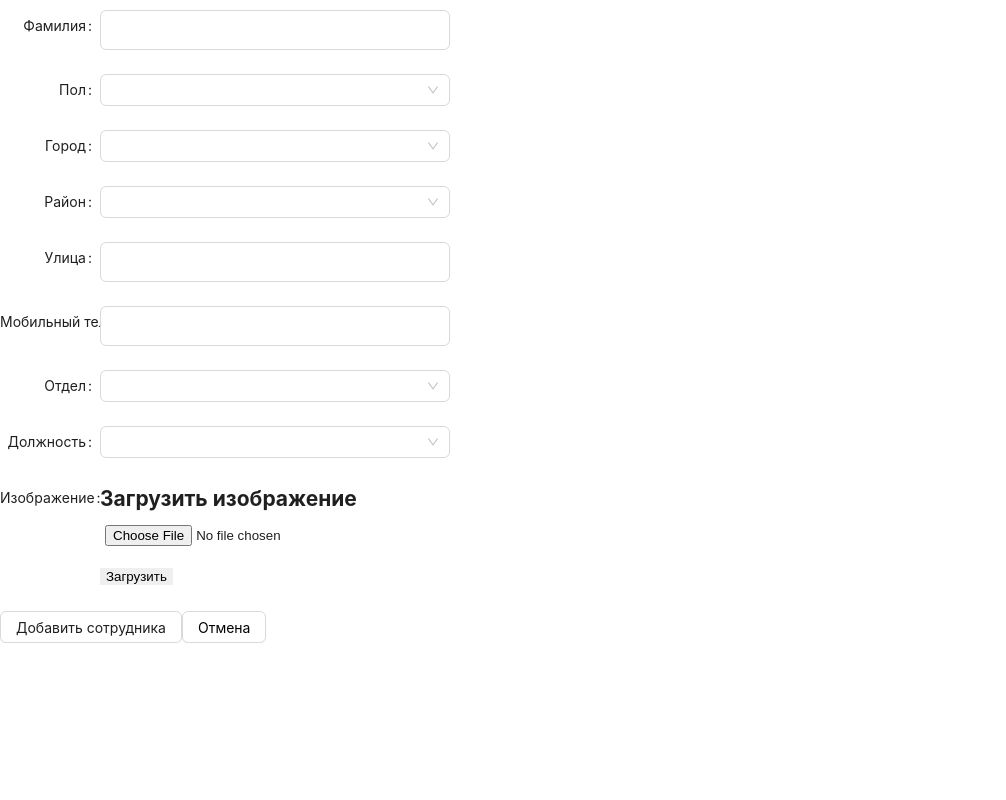
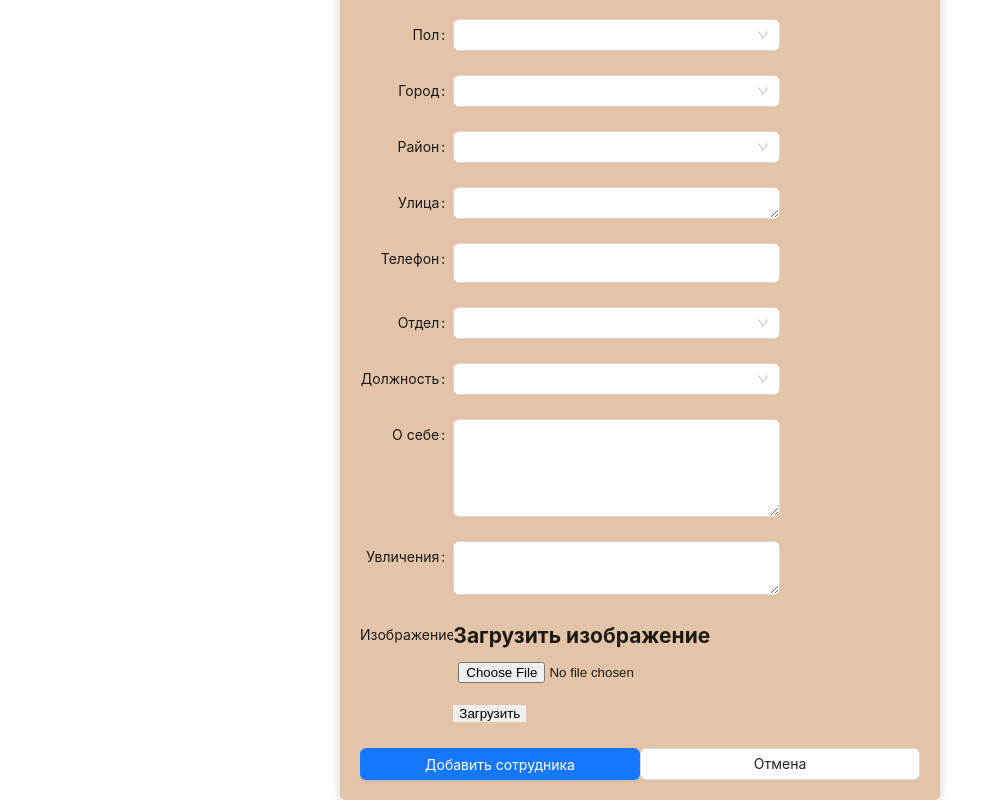
Before and after one commit to LifeLiker1/IS, a React (Create React App) app in the folder front/: page /newEmployee in a window 1280 px wide. Shown: the part 204-1004 px from the top of the page, without its empty margins (0-1006 px from the left). Before the commit the page ends 847 px from the top, so only its background shows below. Built offline with nearby package versions, Linux system fonts and the light colour scheme.

Commit message:
поправлена форма регистрации нового сотрудника, исправлена ошибка с вводом улицы проживания, добавлены пункты О себе и Хобби

```diff
--- a/front/src/Pages/EmployeePage/EmployeePage.jsx
+++ b/front/src/Pages/EmployeePage/EmployeePage.jsx
@@ -68,7 +68,7 @@ const EmployeeDetails = () => {
           <p>Имя - {employee.name}</p>
           <p>Фамилия - {employee.surname} </p>
           <p>Пол - {employee.sex}</p>
-          <p>Адрес проживания - {employee.city} </p>
+          <p>Адрес проживания - {`${employee.address.city}, ${employee.address.district}, ${employee.street}`}</p>
           <p>Мобильный - {employee.mobilePhone}</p>
           <p>Департамент - {employee.departament} </p>
           <p>Должность - {employee.position} </p>
@@ -88,7 +88,7 @@ const EmployeeDetails = () => {
         </div>
         <div className="right_column"></div>
       </div>
-      <Button onClick={firedEmployee}>Уволить сотрудника</Button>
+      <Button type="primary" danger onClick={firedEmployee}>Уволить сотрудника</Button>
       <CancelButton />
     </div>
   );
--- a/front/src/Pages/New Employee/NewEmployee.jsx
+++ b/front/src/Pages/New Employee/NewEmployee.jsx
@@ -6,6 +6,7 @@ import InputMask from "react-input-mask";
 
 import { Button, Form, Input, TreeSelect } from "antd";
 import ImageUpload from "../../Functions/ImageUpload"; // Импортируем компонент ImageUpload
+import TextArea from "antd/es/input/TextArea";
 
 function MyComponent() {
   const navigate = useNavigate();
@@ -15,7 +16,8 @@ function MyComponent() {
     name: "",
     surname: "",
     sex: "",
-    address: { city: "", district: "", street: "" },
+    address: { city: "", district: "" },
+    street: "",
     mobilePhone: "",
     departament: "",
     position: "",
@@ -55,7 +57,7 @@ function MyComponent() {
 
     await AddEmployee(); // Отправляем данные в функцию AddEmployee
 
-    // navigate("/employees");
+    navigate("/employees");
   };
 
   const handleChange = (e) => {
@@ -192,13 +194,19 @@ function MyComponent() {
           />
         </Form.Item>
         <Form.Item label="Улица">
-          <Input
-            name="street"
+          <TextArea
+            rows={1}
             value={formData.address.street}
-            onChange={handleChange}
+            onChange={(e) => {
+              const value = e.target.value;
+              setFormData({
+                ...formData,
+                street: value,
+              });
+            }}
           />
         </Form.Item>
-        <Form.Item label="Мобильный телефон">
+        <Form.Item label="Телефон">
           <InputMask
             mask="+7 (999) 999-99-99"
             maskChar="*"
@@ -255,16 +263,48 @@ function MyComponent() {
             }}
           />
         </Form.Item>
+        <Form.Item label="О себе :">
+          <TextArea
+            rows={4}
+            value={formData.about}
+            onChange={(e) => {
+              const value = e.target.value;
+              setFormData({
+                ...formData,
+                about: value,
+              });
+            }}
+          />
+        </Form.Item>
+        <Form.Item label="Увличения :">
+          <TextArea
+            rows={2}
+            value={formData.hobbies}
+            onChange={(e) => {
+              const value = e.target.value;
+              setFormData({
+                ...formData,
+                hobbies: value,
+              });
+            }}
+          />
+        </Form.Item>
         <Form.Item label="Изображение">
           <ImageUpload onImageUpload={handleImageUpload} />
         </Form.Item>
+        <div className="button-container">
+          <Button
+            type="primary"
+            className="Add_employee"
+            onClick={handleSubmit}
+          >
+            Добавить сотрудника
+          </Button>
+          <Button className="Diss_employee" href="/employee">
+            Отмена
+          </Button>
+        </div>
       </Form>
-      <Button className="Add_employee" onClick={handleSubmit}>
-        Добавить сотрудника
-      </Button>
-      <Button className="Diss_employee" href="/">
-        Отмена
-      </Button>
     </>
   );
 }
@@ -276,3 +316,5 @@ export const CancelButton = () => (
 );
 
 export default MyComponent;
+
+// Lorem ipsum dolor sit amet consectetur adipisicing elit. Omnis ipsa labore, porro numquam, harum laborum mollitia ducimus, provident corrupti ut magni quas! Ratione sapiente dolorem tempore est. Temporibus, dolorem quia!
--- a/front/src/Pages/New Employee/NewEmployee.scss
+++ b/front/src/Pages/New Employee/NewEmployee.scss
@@ -1,55 +1,55 @@
+
 .main_form {
-    margin-top: 150px;
-//     width: 1000px;
-//     display: flex;
-//     flex-direction: column;
-//     align-items: center; // Центрирование по горизонтали
-//     justify-content: center; // Центрирование по вертикали
-//     background-color: red;
+  margin-top: 75px !important;
+  max-width: 400px;
+  margin: 0 auto;
+  padding: 20px;
+  background-color: #e3c4a8;
+  border-radius: 5px;
+  box-shadow: 0 0 10px rgba(0, 0, 0, 0.2);
 
-    // .head {
-    //   text-align: center;
-    //   margin-bottom: 100px;
-    // }
+  .about_employee {
+    background-color: #fff;
+    display: flex;
+    justify-content: space-between;
+    padding: 10px;
+    border-radius: 5px;
+    margin-bottom: 20px;
 
-    // .colums {
-    //   display: flex;
-    //   flex-direction: row;
-    //   align-items: center;
-    //   justify-content: space-around;
+    .bio_container,
+    .hob_container {
+      width: 48%; // Разделение на две колонки с небольшим отступом
+      padding: 10px;
+      border: 2px solid #000000;
+      border-radius: 5px;
+    }
 
-    //   .left_column {
-    //     width: 300px;
-    //     height: 300px;
-    //     background-color: yellow;
+    .bio_container {
+      background-color: #f0f0f0;
+    }
 
-    //     .img {
-    //       width: 300px;
-    //       height: 300px;
-    //     }
-    //   }
+    .hob_container {
+      background-color: #f9f9f9;
+    }
 
-    //   .right_column {
-    //     width: 50%;
-    //   }
-    // }
-
-    // .field_inp {
-    //   width: auto;
-    // }
   }
 
-  .Diss_employee{
-    color: black;
-  }
-  .Diss_employee:hover{
-    transition: (0.75s);
-    color: black;
-    background-color: red;
+  .form-item {
+    margin-bottom: 20px;
+    .ant-form-item-label {
+      text-align: left;
+    }
   }
 
-  .Add_employee:hover{
-    transition: (0.75s);
-    color: black;
-    background-color: rgb(2, 171, 2);
+  .button-container {
+    display: flex;
+    align-items: center;
+    justify-content: space-between;
+
+    .Diss_employee,
+    .Add_employee {
+      flex: 1;
+    }
+
   }
+}
--- a/front/src/Pages/hr.jsx
+++ b/front/src/Pages/hr.jsx
@@ -28,12 +28,14 @@ const HR = () => {
 
   // Функция для фильтрации сотрудников по отделу
   const filteredEmployees = selectedDepartament
-    ? employees.filter((employee) => employee.departament === selectedDepartament)
+    ? employees.filter(
+        (employee) => employee.departament === selectedDepartament
+      )
     : employees;
 
   // Отображение уведомления при изменении selectedDepartment
   useEffect(() => {
-    if (filteredEmployees.length === 0 && selectedDepartament !== 0) {
+    if (filteredEmployees.length === 0 && selectedDepartament !== null) {
       notification.open({
         message: "Внимание",
         description: `Нет сотрудников в ${selectedDepartament} отделе`,
@@ -59,14 +61,14 @@ const HR = () => {
       </div>
 
       {/* Отображение сотрудников выбранного отдела */}
-      <div>
+      <div className="employee_card">
         <div className="department-employees">
           {filteredEmployees.map((employee) => (
             <Link key={employee._id} to={`/employees/${employee._id}`}>
               <Card
                 hoverable
                 style={{
-                  width: 240,
+                  width: 250,
                 }}
                 cover={<img src={employee.image} alt="example" />}
               >
--- a/front/src/Pages/hr.scss
+++ b/front/src/Pages/hr.scss
@@ -7,24 +7,6 @@ $background: #3a91ab;
   margin-left: 75px;
 }
 
-/* Стили для контейнера с сотрудниками */
-.department-employees {
-  display: grid;
-  grid-template-columns: repeat(4, 1fr);
-  gap: 20px;
-  .employee_names {
-    margin-top: 95%;
-    text-align: center;
-    text-decoration: none !important;
-  }
-}
-
-.card-employee {
-  display: flex;
-  width: 240px;
-  height: 240px;
-}
-
 /* Стили для поля поиска */
 .search_field {
   min-width: 500px;
@@ -32,10 +14,43 @@ $background: #3a91ab;
   margin: auto;
 }
 
+.employee_card {
+  width: 250px;
+  background-color: red;
+}
+
+/* Стили для контейнера с сотрудниками */
+.department-employees {
+  display: grid;
+  grid-template-columns: repeat(4, 2fr);
+  gap: 20px;
+  .employee_names {
+    margin-top: 95%;
+    text-align: center;
+    text-decoration: none !important;
+  }
+  .department-employees > img {
+    width: 100%;
+    height: 200px;
+  }
+}
+
+.card-employees {
+  display: flex;
+  width: 240px;
+  height: 240px;
+}
+
 /* Стили для карточек */
 .ant-card {
-  // background-color: $background;
-  transition: transform 0.3s; // Добавляем анимацию для свойства transform
+  background-color: $background;
+  transition:
+    transform 0.3s ease,
+    box-shadow 0.3s ease,
+    -webkit-box-shadow 0.3s ease,
+    -moz-box-shadow 0.3s ease;
+  height: 250px;
+  width: 250px;
 }
 
 /* Стили для изображения в карточках */
@@ -46,7 +61,10 @@ $background: #3a91ab;
 
 /* Стили для карточек при наведении */
 .ant-card:hover {
-  transform: scale(1.1); // Увеличиваем карточку при наведении
+  transform: scale(1.1);
+  box-shadow: 0px 0px 81px 21px rgba(58, 145, 171, 0.75);
+  -webkit-box-shadow: 0px 0px 81px 21px rgba(58, 145, 171, 0.75);
+  -moz-box-shadow: 0px 0px 81px 21px rgba(58, 145, 171, 0.75); // Увеличиваем карточку при наведении
 }
 
 /* Стили для изображения в карточках при наведении */
--- a/front/src/header/header.scss
+++ b/front/src/header/header.scss
@@ -3,7 +3,7 @@
   border: 0;
 }
 header{
-  background-color: #3a91ab;
+  background-color: #226089;
   width: 100%;
   height: 75px;
   position: fixed;
```
Also changed, not shown: 1 other file (tests, documents, lock files or other folders).
